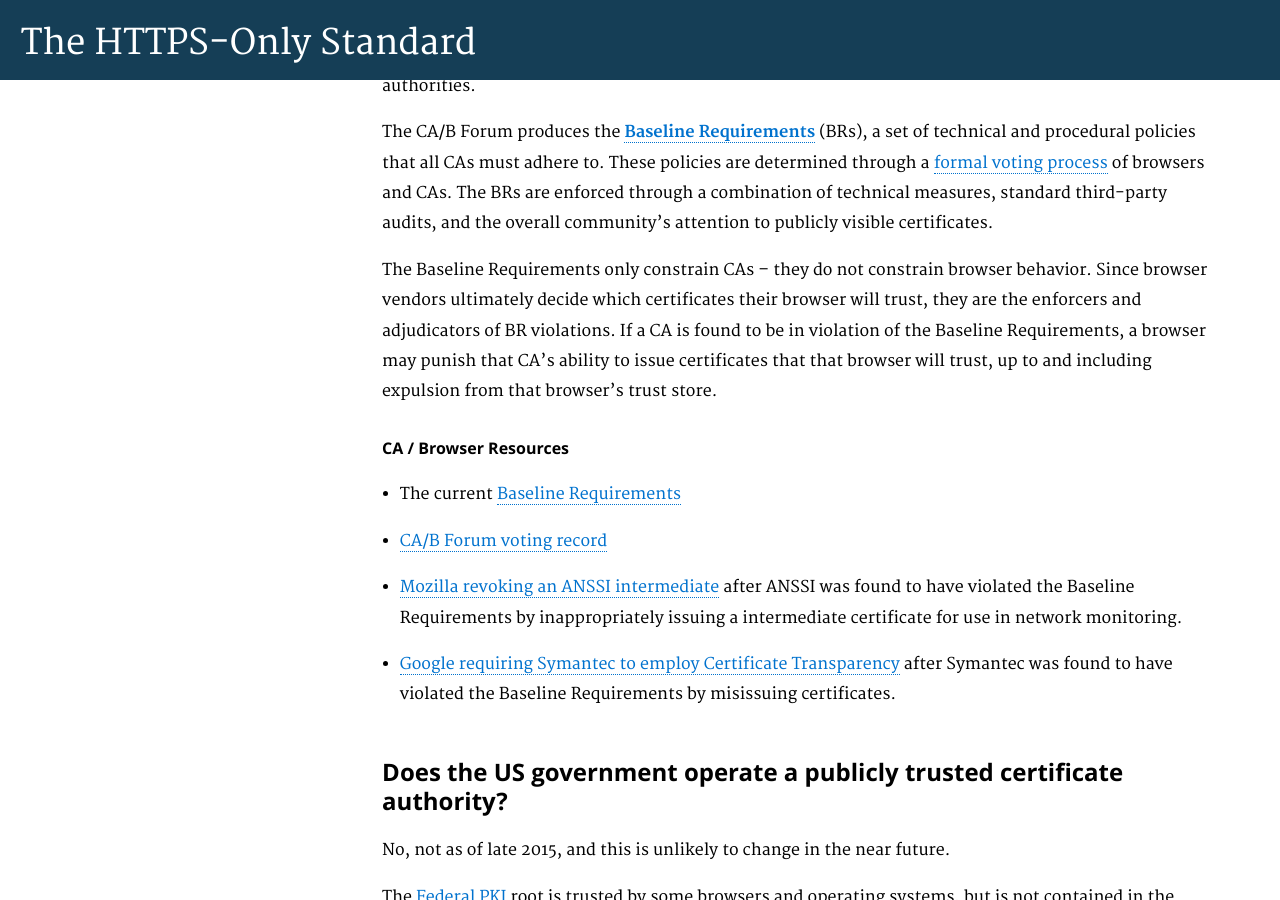
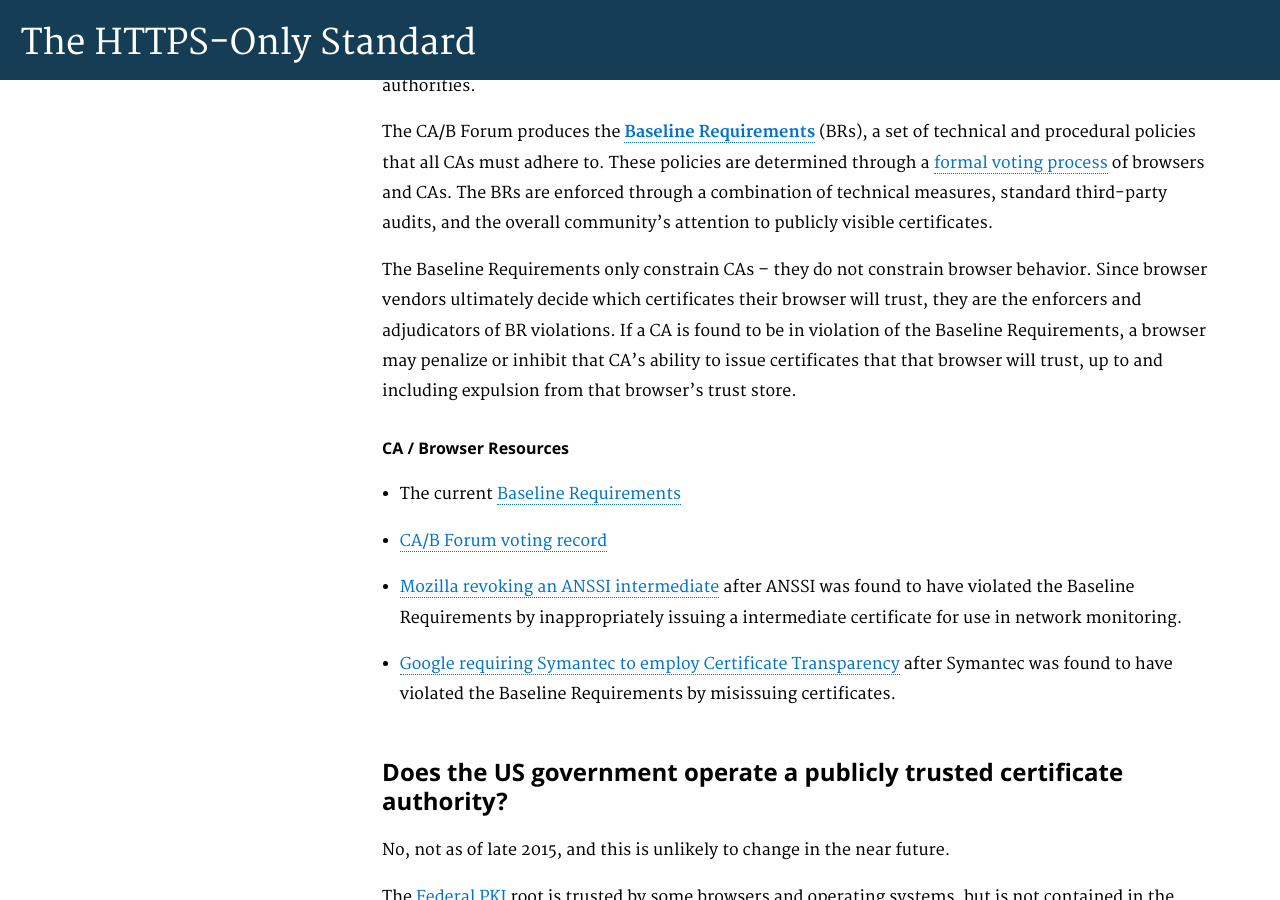
Before and after one commit to GSA/https, a Jekyll site: the page built from pages/certificates.md, in a window 1280 px wide and 900 px high, scrolled down 2042 px. Built offline with Jekyll 4.4.1, drawn with Linux system fonts in a browser that asks for light colours; Markdown is read by kramdown in place of the engine named in the settings.

Commit message:
Modify Punish
"penalize and inhibit" sounded more "technical" than punish - which seemed more "emotional"

```diff
--- a/pages/certificates.md
+++ b/pages/certificates.md
@@ -53,7 +53,7 @@ Since 2012, all major browsers and certificate authorities participate in the **
 
 The CA/B Forum produces the **[Baseline Requirements](https://cabforum.org/baseline-requirements-documents/)** (BRs), a set of technical and procedural policies that all CAs must adhere to. These policies are determined through a [formal voting process](https://cabforum.org/ballots/) of browsers and CAs. The BRs are enforced through a combination of technical measures, standard third-party audits, and the overall community's attention to publicly visible certificates.
 
-The Baseline Requirements only constrain CAs -- they do not constrain browser behavior. Since browser vendors ultimately decide which certificates their browser will trust, they are the enforcers and adjudicators of BR violations. If a CA is found to be in violation of the Baseline Requirements, a browser may punish that CA's ability to issue certificates that that browser will trust, up to and including expulsion from that browser's trust store.
+The Baseline Requirements only constrain CAs -- they do not constrain browser behavior. Since browser vendors ultimately decide which certificates their browser will trust, they are the enforcers and adjudicators of BR violations. If a CA is found to be in violation of the Baseline Requirements, a browser may penalize or inhibit that CA's ability to issue certificates that that browser will trust, up to and including expulsion from that browser's trust store.
 
 #### CA / Browser Resources
 
```
